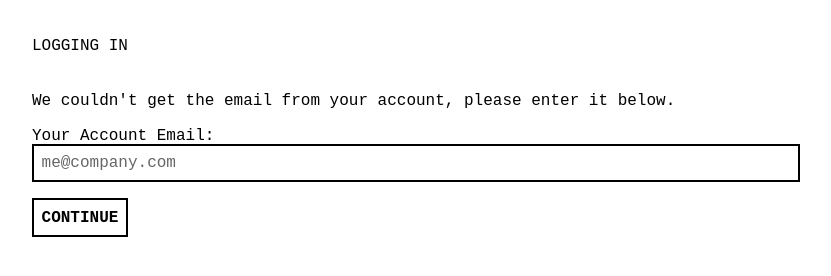
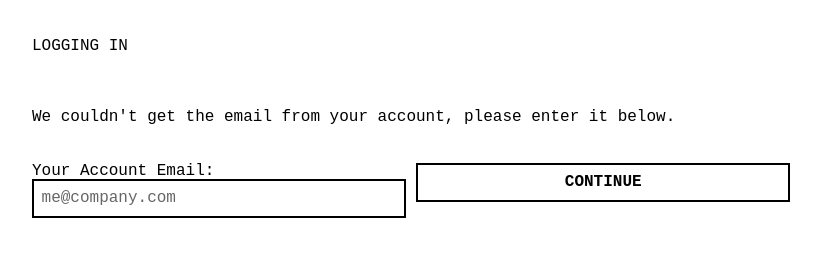
Before and after one commit to DIMO-Network/b2b-fleet-mgr-app, a website built with Vite: page web/login.html in a window 1280 px wide. Shown: the whole page, without its empty margins (224-1055 px from the left). Built offline with nearby package versions, Linux system fonts and the light colour scheme; a web font is replaced by a local one.

Commit message:
styling updates

```diff
--- a/web/login.html
+++ b/web/login.html
@@ -10,14 +10,18 @@
 </head>
 <body>
  <h1>Logging In</h1>
- <form class="grid" id="emailForm">
-     <p style="display: block">We couldn't get the email from your account, please enter it below.</p>
-     <label>Your Account Email:
-         <input id="email" type="text" placeholder="me@company.com" maxlength="60"></label>
-     <br>
-     <button type="button" id="submitEmail">
-         Continue
-     </button>
+ <form id="emailForm">
+     <div class="grid">
+        <p>We couldn't get the email from your account, please enter it below.</p>
+     </div>
+     <div class="grid">
+        <label>Your Account Email:
+            <input id="email" type="text" placeholder="me@company.com" maxlength="60"></label>
+
+        <button type="button" id="submitEmail">
+            Continue
+        </button>
+     </div>
  </form>
 <script>
 
--- a/web/src/add-vin-element.js
+++ b/web/src/add-vin-element.js
@@ -22,6 +22,11 @@ export class AddVinElement extends LitElement {
         this.email = localStorage.getItem("email");
         this.settings = new Settings();
         this.alertText = "";
+    }
+
+    // Disable shadow DOM to allow inherit css
+    createRenderRoot() {
+        return this;
     }
 
     async connectedCallback() {
```
Also changed, not shown: web/app.html (+0 -1 lines).
